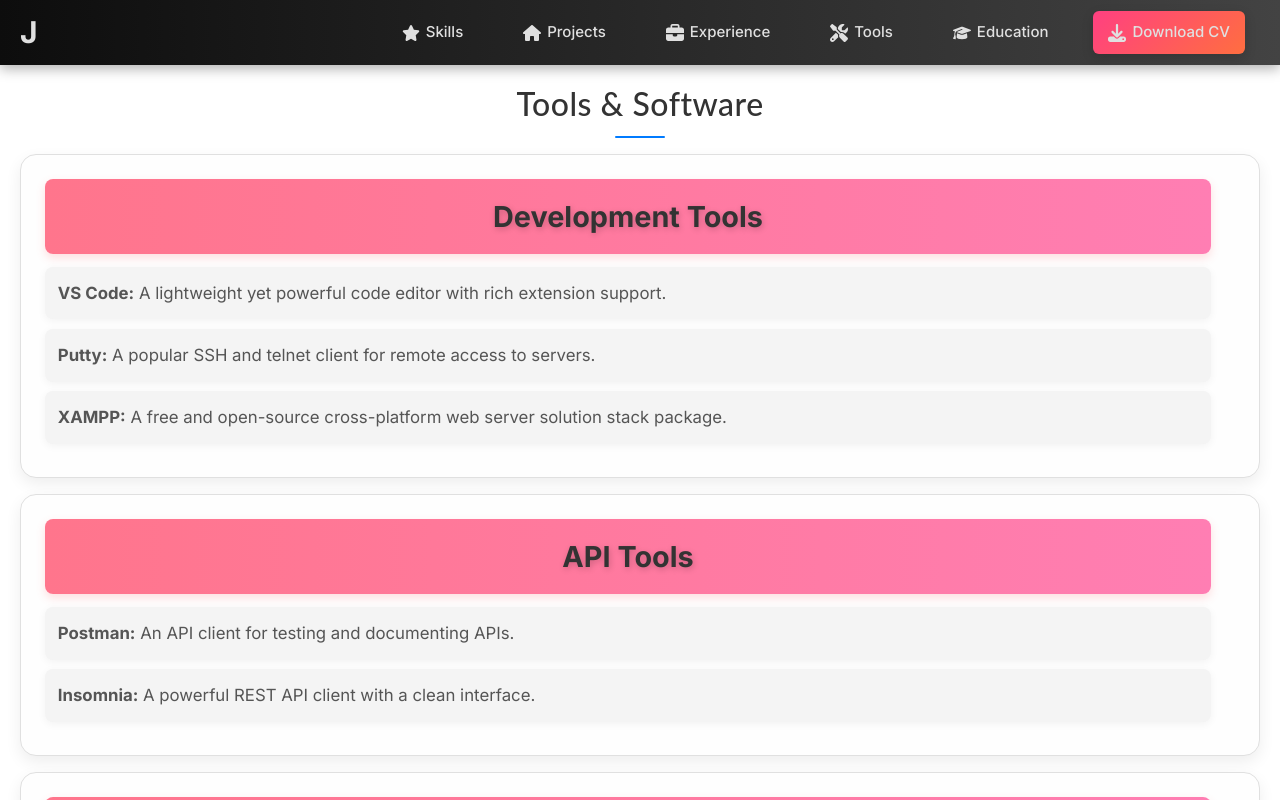
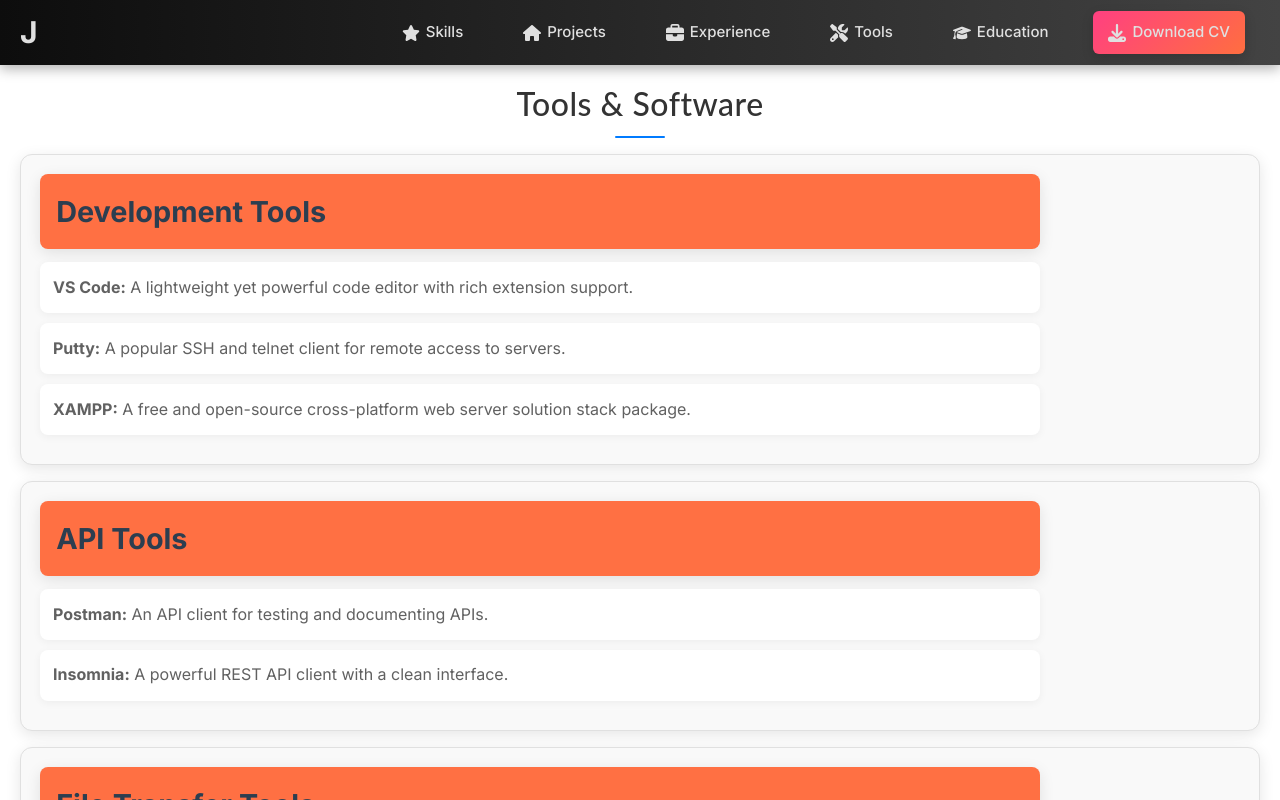
Before and after one commit to javedsaifi-abacus/Portfolio_NEXT, a Next.js app: page /tools in a window 1280 px wide. Shown: the top 800 px of the page. Built offline with nearby package versions, Linux system fonts and the light colour scheme.

Commit message:
"Updated styles for ContentItem component, including padding, border radius, background color, and hover effects; removed conditional layout for image presence; and adjusted font sizes and colors for title, description, and link."

```diff
--- a/src/app/components/ContentItem.css
+++ b/src/app/components/ContentItem.css
@@ -3,96 +3,88 @@
     display: flex;
     align-items: flex-start;
     margin-bottom: 1rem;
-    padding: 1.5rem;
+    padding: 1.2rem;
     border: 1px solid #e0e0e0;
-    border-radius: 16px;
-    background-color: #fefefe;
-    box-shadow: 0 6px 16px rgba(0, 0, 0, 0.07);
+    border-radius: 12px;
+    box-shadow: 0 4px 15px rgba(0, 0, 0, 0.1);
     transition: transform 0.3s ease, box-shadow 0.3s ease;
+    background-color: #f9f9f9;
 }
 
-/* Conditional layout when image is present */
-.content-item.with-image .content-text {
-    max-width: calc(100% - 350px); /* Reduce content width when image exists */
-}
-
-/* Content item hover effect */
 .content-item:hover {
-    transform: translateY(-6px);
-    box-shadow: 0 10px 30px rgba(0, 0, 0, 0.1);
+    transform: translateY(-8px); /* Lift higher for more dramatic effect */
+    box-shadow: 0 10px 25px rgba(0, 0, 0, 0.2); /* Deeper shadow on hover */
+    background-color: #fff8e1; /* Light yellow for hover effect */
 }
 
 /* Title and Details Container */
 .content-text {
     flex: 1;
-    margin-right: 1.5rem;
-    max-width: 100%;
+    margin-right: 1.2rem;
+    max-width: 1000px;
 }
 
 /* Content Image */
 .content-image {
-    max-width: 320px;
+    max-width: 350px;
     height: auto;
-    border-radius: 12px;
+    border-radius: 10px;
     object-fit: cover;
-    transition: transform 0.3s ease, box-shadow 0.3s ease;
+    transition: transform 0.4s ease, box-shadow 0.4s ease; /* Longer transition for smoother effect */
+    box-shadow: 0 4px 10px rgba(0, 0, 0, 0.1); /* Subtle shadow */
 }
 
 .content-image:hover {
-    transform: scale(1.05);
-    box-shadow: 0 10px 24px rgba(0, 0, 0, 0.12);
+    transform: scale(1.08); /* Increased scaling for a bolder effect */
+    box-shadow: 0 8px 20px rgba(0, 0, 0, 0.2); /* Stronger shadow on hover */
 }
 
 /* Title Background */
 .content-text .title {
-    background: linear-gradient(90deg, #ff758c, #ff7eb3); /* Gradient for title background */
+    background-color: #ff7043; /* Bright orange for a lively vibe */
     padding: 1rem;
     border-radius: 8px;
     margin-bottom: 0.8rem;
     color: #ffffff;
-    text-align: center; /* Center-align title for balance */
-    box-shadow: 0 4px 10px rgba(255, 94, 98, 0.2);
+    box-shadow: 0 4px 15px rgba(0, 0, 0, 0.1); /* Shadow for depth */
 }
 
 /* Heading Inside Content Item */
 .content-text h3 {
-    font-size: 1.8rem;
+    font-size: 1.8rem; /* Slightly larger for emphasis */
     margin: 0;
+    color: #2c3e50; /* Deep navy color for contrast */
     font-weight: 700;
-    color: #333333;
-    text-shadow: 1px 2px 6px rgba(0, 0, 0, 0.2); /* Subtle text shadow */
 }
 
 /* Content Description Inside Content Item */
 .content-text p {
-    background-color: #f4f4f4;
+    background-color: #ffffff; /* White background for contrast */
     padding: 0.8rem;
     border-radius: 8px;
-    font-size: 1.05rem;
-    color: #555555;
+    font-size: 1rem;
+    color: #616161; /* Soft grey for easy readability */
     margin: 0.6rem 0;
     line-height: 1.6;
-    box-shadow: 0 2px 8px rgba(0, 0, 0, 0.05); /* Light box shadow around paragraphs */
-    transition: background-color 0.3s ease, color 0.3s ease;
+    box-shadow: 0 2px 8px rgba(0, 0, 0, 0.05); /* Light shadow for details */
+    transition: background-color 0.3s ease; /* Smooth transition for hover */
 }
 
 .content-text p:hover {
-    background-color: #e7d8d8; /* Highlighted background on hover */
-    color: #333; /* Darker text on hover */
+    background-color: #ffe082; /* Light yellow hover effect */
 }
 
 /* Link Styles */
 .content-text a {
-    color: #ff758c; /* Pink gradient link color */
+    color: #ff7043;
     text-decoration: none;
     font-weight: 600;
     transition: color 0.3s ease;
 }
 
 .content-text a:hover {
-    color: #ff4a6d; /* Darker pink on hover */
+    color: #ff5722; /* Darker orange on hover */
     text-decoration: underline;
-    font-style: italic; /* Add a stylish italic touch */
 }
 
 /* Responsive Adjustments */
@@ -108,21 +100,22 @@
     }
 
     .content-image {
-        max-width: 100%;
+        max-width: 100%; /* Full width on smaller screens */
+        height: auto;
     }
 }
 
 @media (max-width: 375px) {
     .content-item {
         padding: 1rem;
-        border-radius: 12px;
+        border-radius: 10px;
     }
 
     .content-text h3 {
-        font-size: 1.6rem;
+        font-size: 1.5rem;
     }
 
     .content-text p {
-        font-size: 1rem;
+        font-size: 0.95rem;
     }
 }
--- a/src/app/components/ContentItem.tsx
+++ b/src/app/components/ContentItem.tsx
@@ -8,7 +8,7 @@
 }
 
 const ContentItem = ({ title, details = [], link, image }: ContentItemProps) => (
-  <div className={`content-item ${image ? 'with-image' : ''}`}>
+  <div className="content-item">
     <div className="content-text">
       <div className="title">
         <h3>{title}</h3>
```
